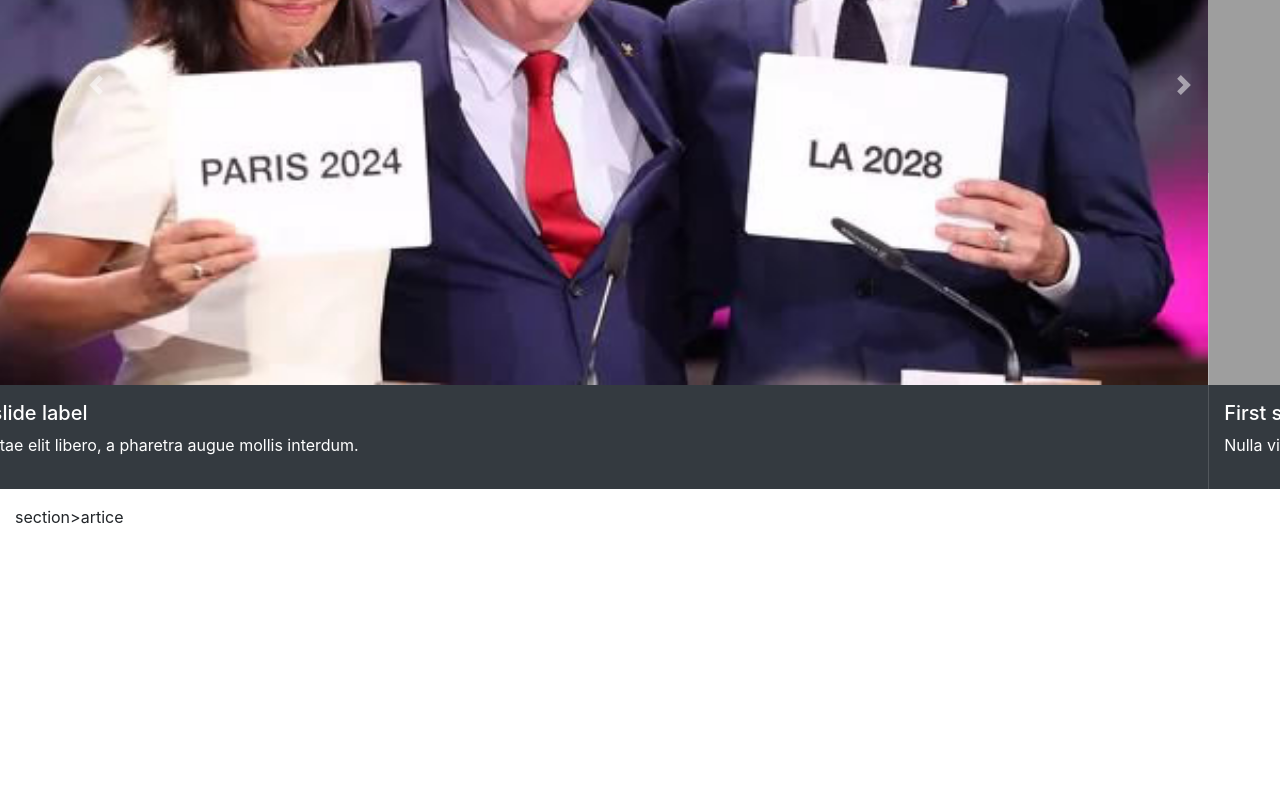
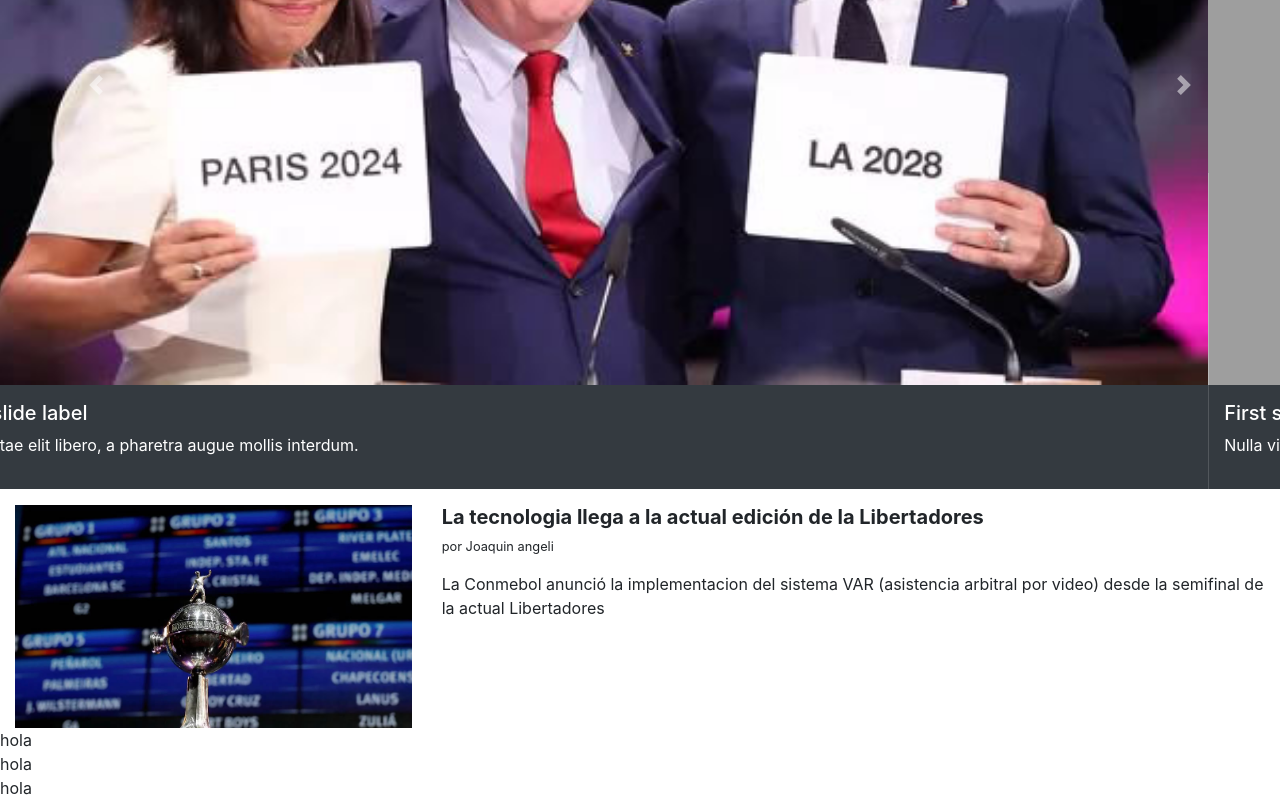
Before and after one commit to lautaropalarino/primer-repo, a plain HTML site: page index.html in a window 1280 px wide. Shown: the part 392-1192 px from the top of the page. Before the commit the page ends 921 px from the top, so only its background shows below. Drawn offline with Linux system fonts and the light colour scheme; grey boxes are pictures that could not be loaded.

Commit message:
Seguimos aprendiendo bootstrap

```diff
--- a/index.html
+++ b/index.html
@@ -86,7 +86,30 @@
     </div>
     <!---SLIDER--->
     <main class="container-fluid">
-    section>artice
+        <section id="ultimas-noticias">
+          <article class="row noticia">
+            <div class="noticia-img col-12 col-sm-6 col-lg-4">
+              <img src="img/sorteo-libertadores.jpg" class="img-fluid">
+            </div>
+            <div class="noticia-txt col-12 col-sm-6 col-lg-8">
+              <h3 class= "h5 font-weight-bold">La tecnologia llega a la actual edición de la Libertadores</h3>
+              <p class="small">por Joaquin angeli</p>
+              <p>La Conmebol anunció la implementacion del sistema VAR (asistencia arbitral por video) desde la semifinal de la actual Libertadores </p>
+            </div>
+          </article>
+          <article class="row noticia">
+            <div class="noticia-img"></div>
+            <div class="noticia-txt">hola</div>
+          </article>
+          <article class="row noticia">
+            <div class="noticia-img"></div>
+            <div class="noticia-txt">hola</div>
+          </article>
+          <article class="row noticia">
+            <div class="noticia-img"></div>
+            <div class="noticia-txt">hola</div>
+          </article>
+        </section>
     </main>
     </div>
     <!-- Optional JavaScript -->
@@ -95,4 +118,5 @@
     <script src="js/popper.min.js"></script>
     <script src="js/bootstrap.min.js"></script>
 </body>
+
 </html>
```
